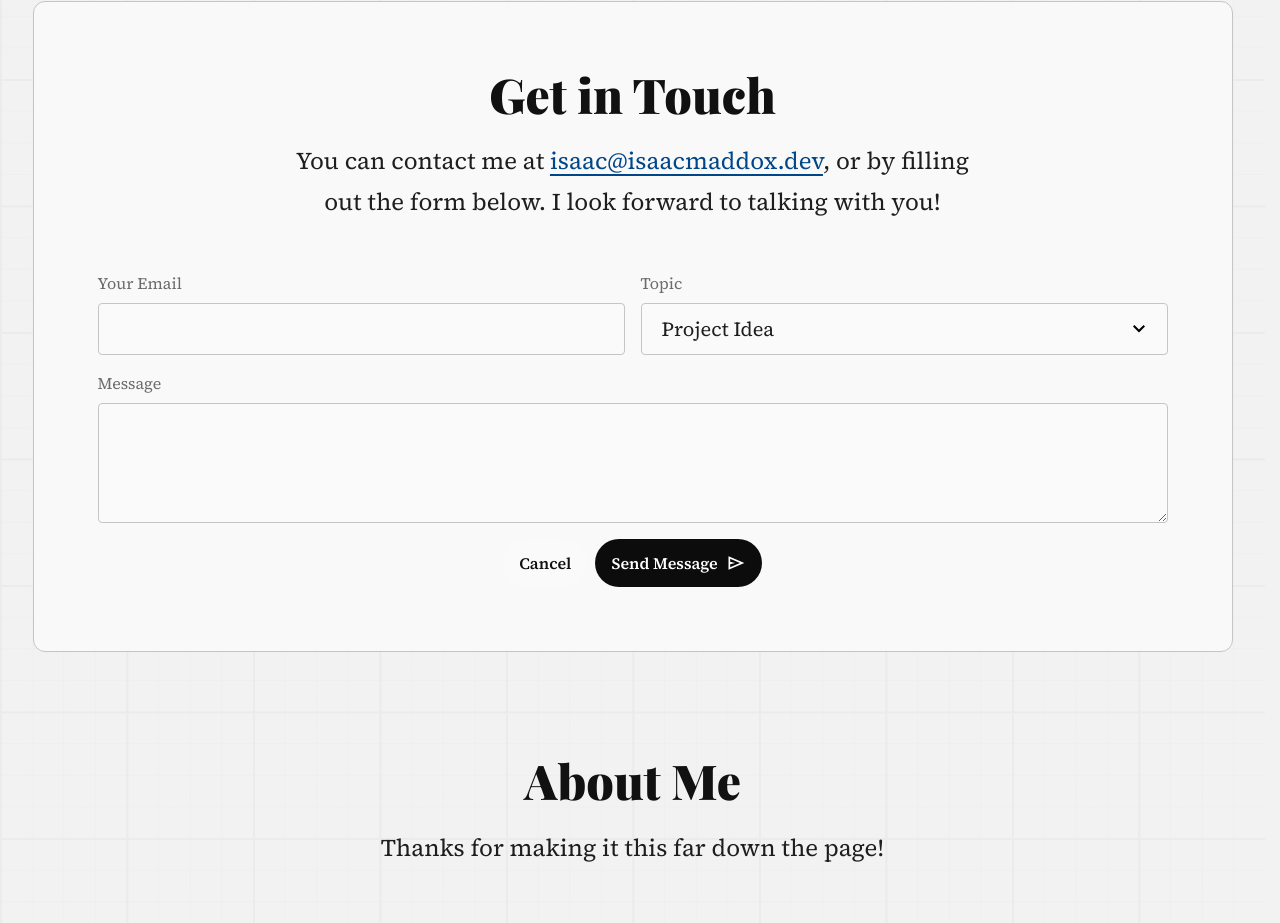
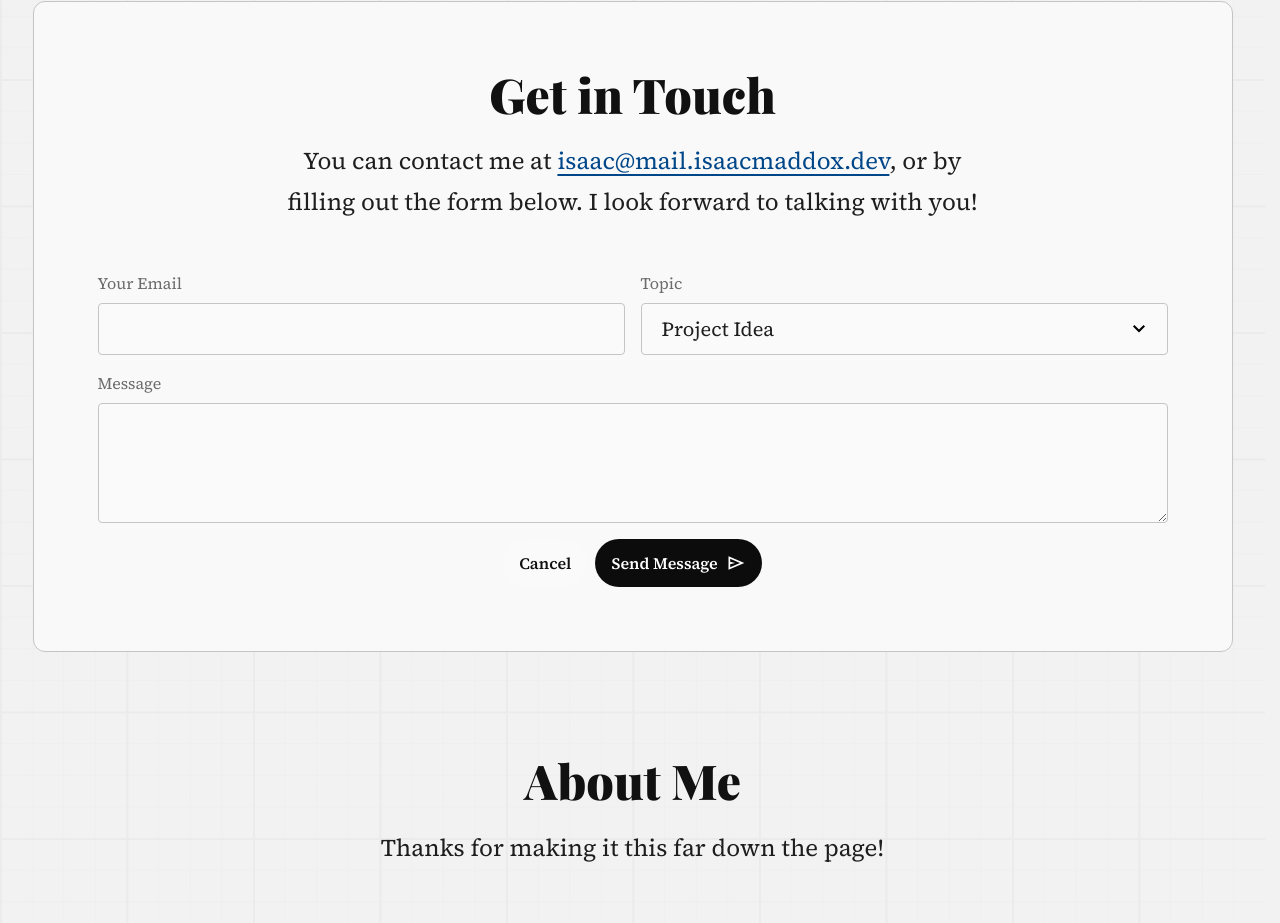
Before and after one commit to isaacmaddox/website, a Next.js app: page / in a window 1280 px wide. Shown: the part 3463-4386 px from the top of the page. Built offline with nearby package versions, Linux system fonts and the light colour scheme; no server answers; a web font is replaced by a local one.

Commit message:
Update home page

```diff
--- a/src/components/home/contact-block.tsx
+++ b/src/components/home/contact-block.tsx
@@ -6,8 +6,8 @@ export function ContactBlock() {
       <section className="contact container lg">
          <h2>Get in Touch</h2>
          <p className="text-lg">
-            You can contact me at <a href="mailto:isaac@isaacmaddox.dev">isaac@isaacmaddox.dev</a>, or by filling out
-            the form below. I look forward to talking with you!
+            You can contact me at <a href="mailto:isaac@mail.isaacmaddox.dev">isaac@mail.isaacmaddox.dev</a>, or by
+            filling out the form below. I look forward to talking with you!
          </p>
          <ContactForm />
       </section>
--- a/src/components/nav.tsx
+++ b/src/components/nav.tsx
@@ -68,7 +68,7 @@ export function GlobalNav() {
                   </Button.Link>
                </li>
                <li>
-                  <Button.Link href="mailto:isaac@isaacmaddox.dev" variant="primary">
+                  <Button.Link href="mailto:isaac@mail.isaacmaddox.dev" variant="primary">
                      <MailIcon />
                      Get in Touch
                   </Button.Link>
```
